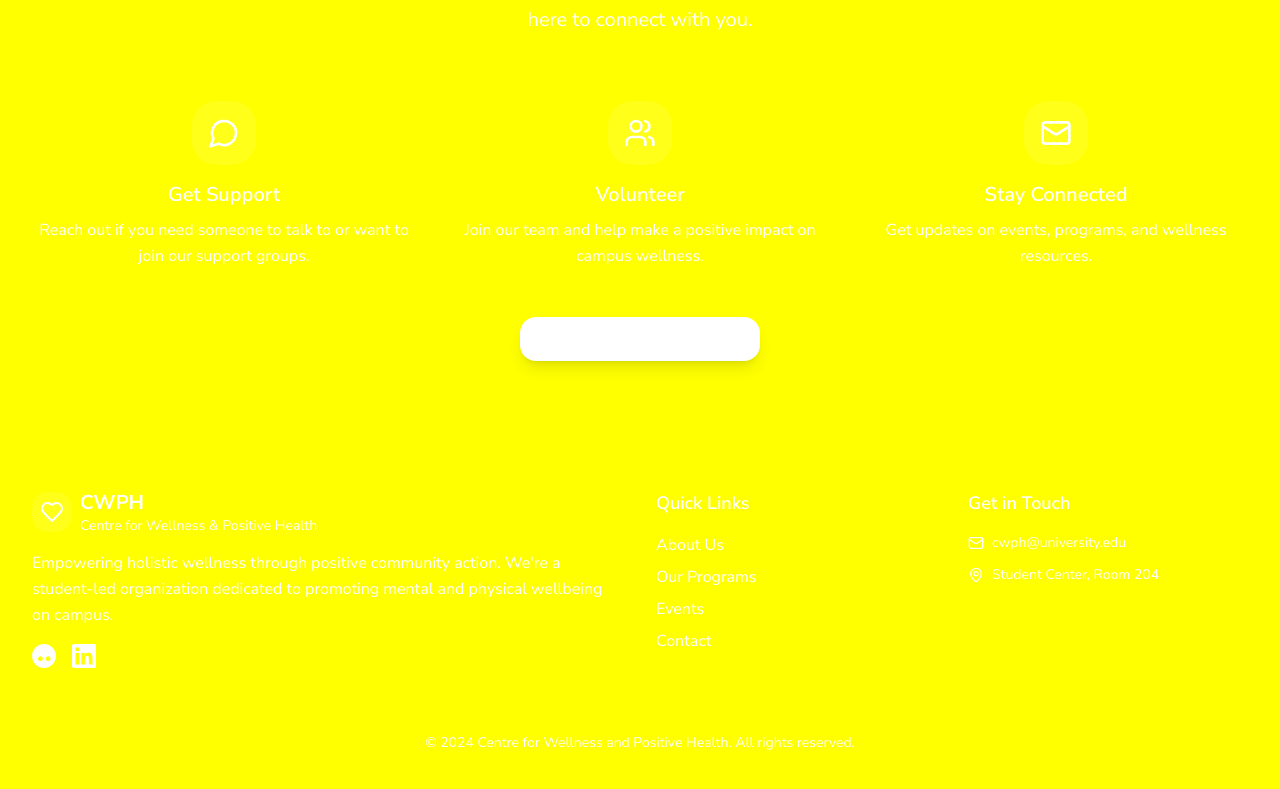
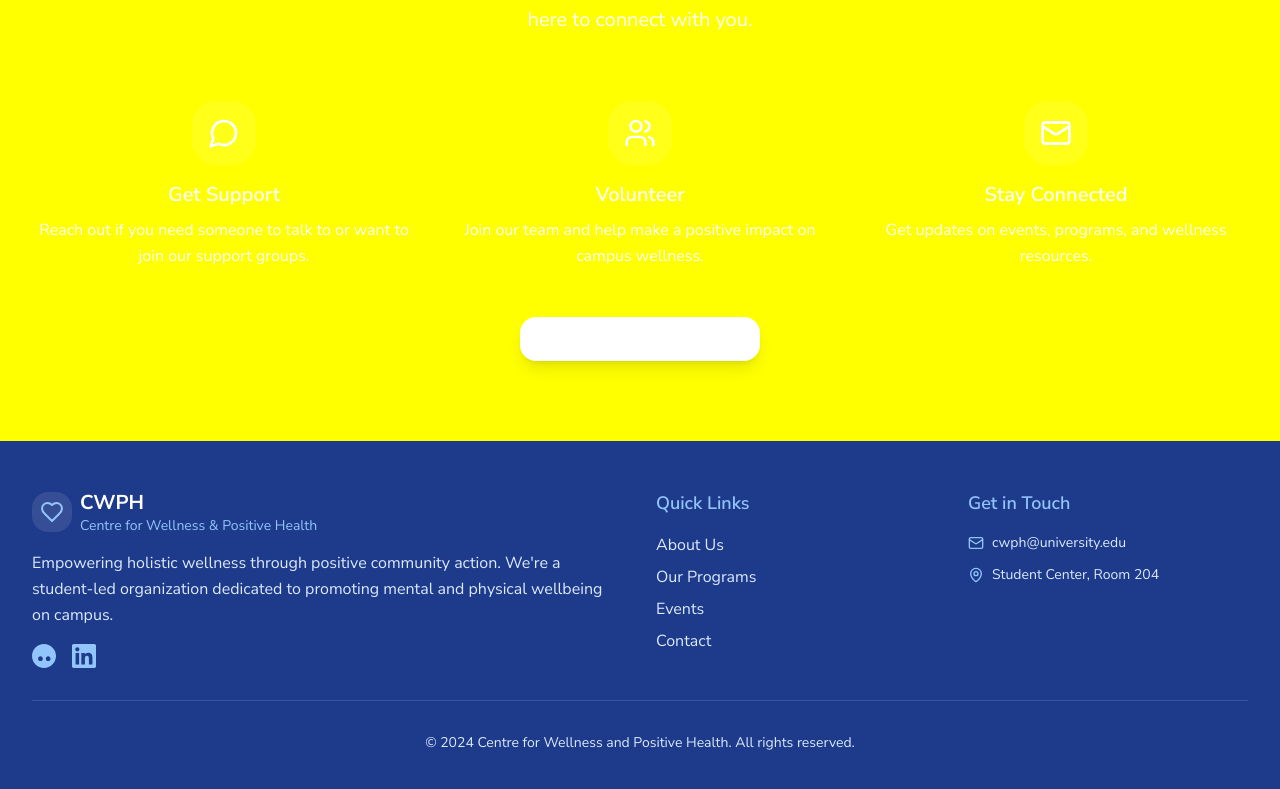
Before and after one commit to MG2005-git/cwph-wellness-haven-49, a React (Vite) app: page / in a window 1280 px wide. Shown: the part 4455-5244 px from the top of the page. Built offline with nearby package versions, Linux system fonts and the light colour scheme.

Commit message:
Fix: Update color scheme
The website's color scheme was not updated to reflect the new design. This commit ensures the correct color scheme is applied.

```diff
--- a/src/components/Footer.tsx
+++ b/src/components/Footer.tsx
@@ -4,32 +4,32 @@ import { Link } from "react-router-dom";
 
 export const Footer = () => {
   return (
-    <footer className="bg-wellness-forest text-white">
+    <footer className="bg-serenity-deep text-white">
       <div className="max-w-7xl mx-auto px-4 sm:px-6 lg:px-8 py-12">
         <div className="grid grid-cols-1 md:grid-cols-4 gap-8">
           {/* Logo and Mission */}
           <div className="md:col-span-2">
             <div className="flex items-center space-x-2 mb-4">
               <div className="bg-white/10 p-2 rounded-xl">
-                <Heart className="h-6 w-6 text-wellness-mint" />
+                <Heart className="h-6 w-6 text-serenity-soft" />
               </div>
               <div>
                 <span className="text-xl font-bold">CWPH</span>
-                <p className="text-sm text-wellness-mint leading-tight">Centre for Wellness & Positive Health</p>
+                <p className="text-sm text-serenity-soft leading-tight">Centre for Wellness & Positive Health</p>
               </div>
             </div>
-            <p className="text-wellness-cream mb-4 leading-relaxed">
+            <p className="text-serenity-mist mb-4 leading-relaxed">
               Empowering holistic wellness through positive community action.
               We're a student-led organization dedicated to promoting mental and physical wellbeing on campus.
             </p>
             <div className="flex space-x-4">
-              <a href="#" className="text-wellness-mint hover:text-white transition-colors duration-200">
+              <a href="#" className="text-serenity-soft hover:text-white transition-colors duration-200">
                 <span className="sr-only">Instagram</span>
                 <svg className="h-6 w-6" fill="currentColor" viewBox="0 0 24 24">
                   <path d="M12.017 0C5.396 0 .029 5.367.029 11.987c0 6.62 5.367 11.987 11.988 11.987s11.987-5.367 11.987-11.987C24.004 5.367 18.637.001 12.017.001zM8.449 16.988c-1.297 0-2.348-1.051-2.348-2.348s1.051-2.348 2.348-2.348 2.348 1.051 2.348 2.348-1.051 2.348-2.348 2.348zm7.718 0c-1.297 0-2.348-1.051-2.348-2.348s1.051-2.348 2.348-2.348 2.348 1.051 2.348 2.348-1.051 2.348-2.348 2.348z"/>
                 </svg>
               </a>
-              <a href="#" className="text-wellness-mint hover:text-white transition-colors duration-200">
+              <a href="#" className="text-serenity-soft hover:text-white transition-colors duration-200">
                 <span className="sr-only">LinkedIn</span>
                 <svg className="h-6 w-6" fill="currentColor" viewBox="0 0 24 24">
                   <path d="M20.447 20.452h-3.554v-5.569c0-1.328-.027-3.037-1.852-3.037-1.853 0-2.136 1.445-2.136 2.939v5.667H9.351V9h3.414v1.561h.046c.477-.9 1.637-1.85 3.37-1.85 3.601 0 4.267 2.37 4.267 5.455v6.286zM5.337 7.433c-1.144 0-2.063-.926-2.063-2.065 0-1.138.92-2.063 2.063-2.063 1.14 0 2.064.925 2.064 2.063 0 1.139-.925 2.065-2.064 2.065zm1.782 13.019H3.555V9h3.564v11.452zM22.225 0H1.771C.792 0 0 .774 0 1.729v20.542C0 23.227.792 24 1.771 24h20.451C23.2 24 24 23.227 24 22.271V1.729C24 .774 23.2 0 22.222 0h.003z"/>
@@ -40,33 +40,33 @@ export const Footer = () => {
 
           {/* Quick Links */}
           <div>
-            <h3 className="text-lg font-semibold mb-4 text-wellness-mint">Quick Links</h3>
+            <h3 className="text-lg font-semibold mb-4 text-serenity-soft">Quick Links</h3>
             <ul className="space-y-2">
-              <li><Link to="/about" className="text-wellness-cream hover:text-white transition-colors duration-200">About Us</Link></li>
-              <li><Link to="/programs" className="text-wellness-cream hover:text-white transition-colors duration-200">Our Programs</Link></li>
-              <li><Link to="/events" className="text-wellness-cream hover:text-white transition-colors duration-200">Events</Link></li>
-              <li><Link to="/contact" className="text-wellness-cream hover:text-white transition-colors duration-200">Contact</Link></li>
+              <li><Link to="/about" className="text-serenity-mist hover:text-white transition-colors duration-200">About Us</Link></li>
+              <li><Link to="/programs" className="text-serenity-mist hover:text-white transition-colors duration-200">Our Programs</Link></li>
+              <li><Link to="/events" className="text-serenity-mist hover:text-white transition-colors duration-200">Events</Link></li>
+              <li><Link to="/contact" className="text-serenity-mist hover:text-white transition-colors duration-200">Contact</Link></li>
             </ul>
           </div>
 
           {/* Contact Info */}
           <div>
-            <h3 className="text-lg font-semibold mb-4 text-wellness-mint">Get in Touch</h3>
+            <h3 className="text-lg font-semibold mb-4 text-serenity-soft">Get in Touch</h3>
             <div className="space-y-3">
               <div className="flex items-center space-x-2">
-                <Mail className="h-4 w-4 text-wellness-mint" />
-                <span className="text-wellness-cream text-sm">cwph@university.edu</span>
+                <Mail className="h-4 w-4 text-serenity-soft" />
+                <span className="text-serenity-mist text-sm">cwph@university.edu</span>
               </div>
               <div className="flex items-center space-x-2">
-                <MapPin className="h-4 w-4 text-wellness-mint" />
-                <span className="text-wellness-cream text-sm">Student Center, Room 204</span>
+                <MapPin className="h-4 w-4 text-serenity-soft" />
+                <span className="text-serenity-mist text-sm">Student Center, Room 204</span>
               </div>
             </div>
           </div>
         </div>
 
-        <div className="border-t border-wellness-mint/20 mt-8 pt-8 text-center">
-          <p className="text-wellness-cream text-sm">
+        <div className="border-t border-serenity-soft/20 mt-8 pt-8 text-center">
+          <p className="text-serenity-mist text-sm">
             © 2024 Centre for Wellness and Positive Health. All rights reserved.
           </p>
         </div>
```
